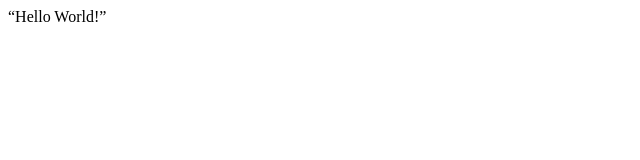
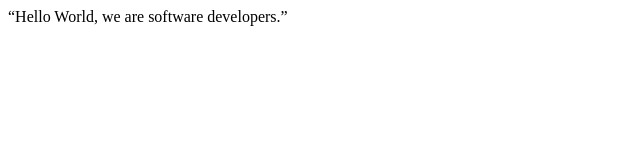
Before and after one commit to Mohamed-zakaria-coder/Microverse-Project, a plain HTML site: page index.html in a window 1280 px wide. Shown: the whole page, without its empty margins (0-640 px from the left). Drawn offline with Linux system fonts and the light colour scheme.

Commit message:
modified

```diff
--- a/index.html
+++ b/index.html
@@ -21,7 +21,7 @@
     - The freeCodeCamp Team
 
     -->
-    “Hello World!”
+    “Hello World, we are software developers.”
     <script  src="js/index.js"></script>
   </body>
 </html>
```
